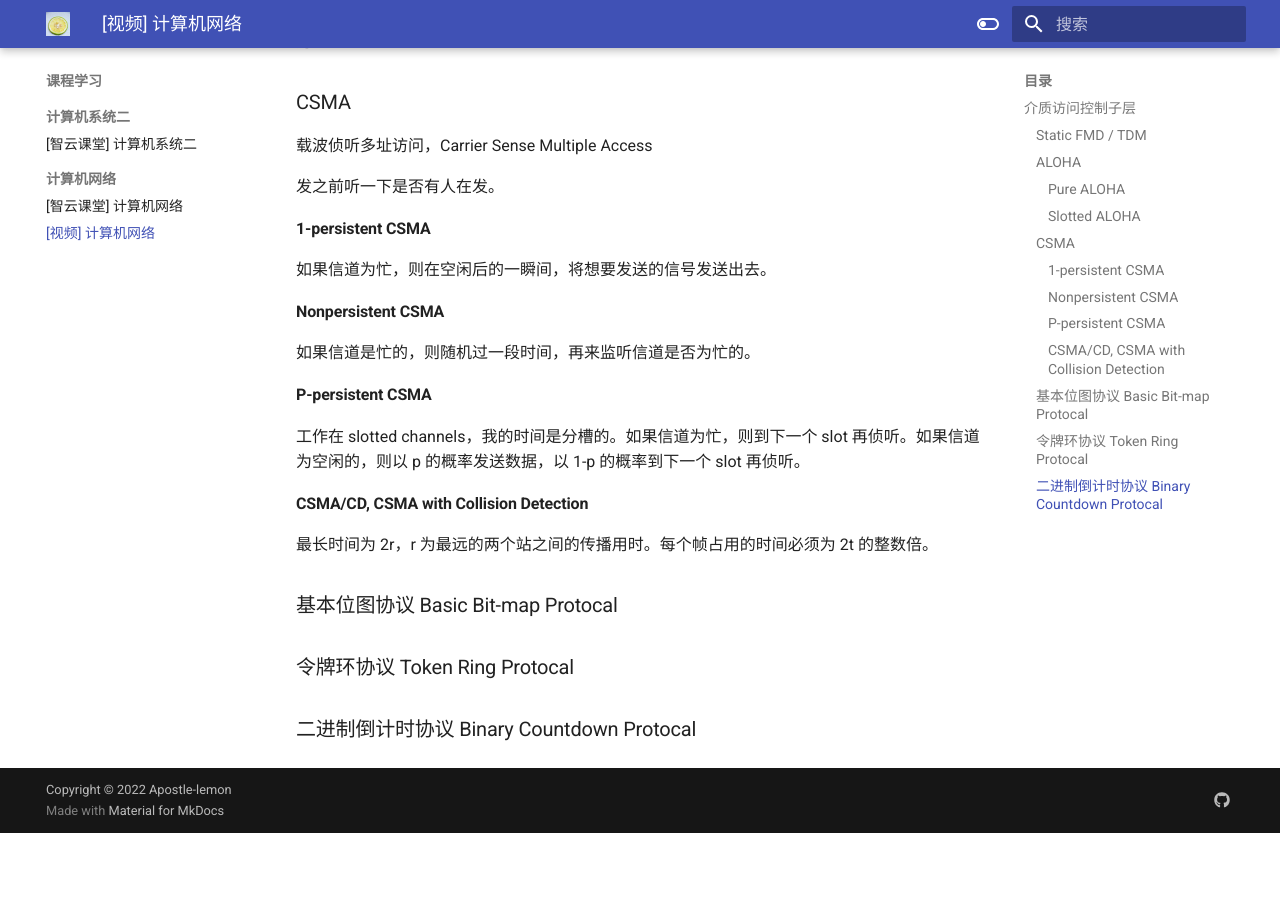
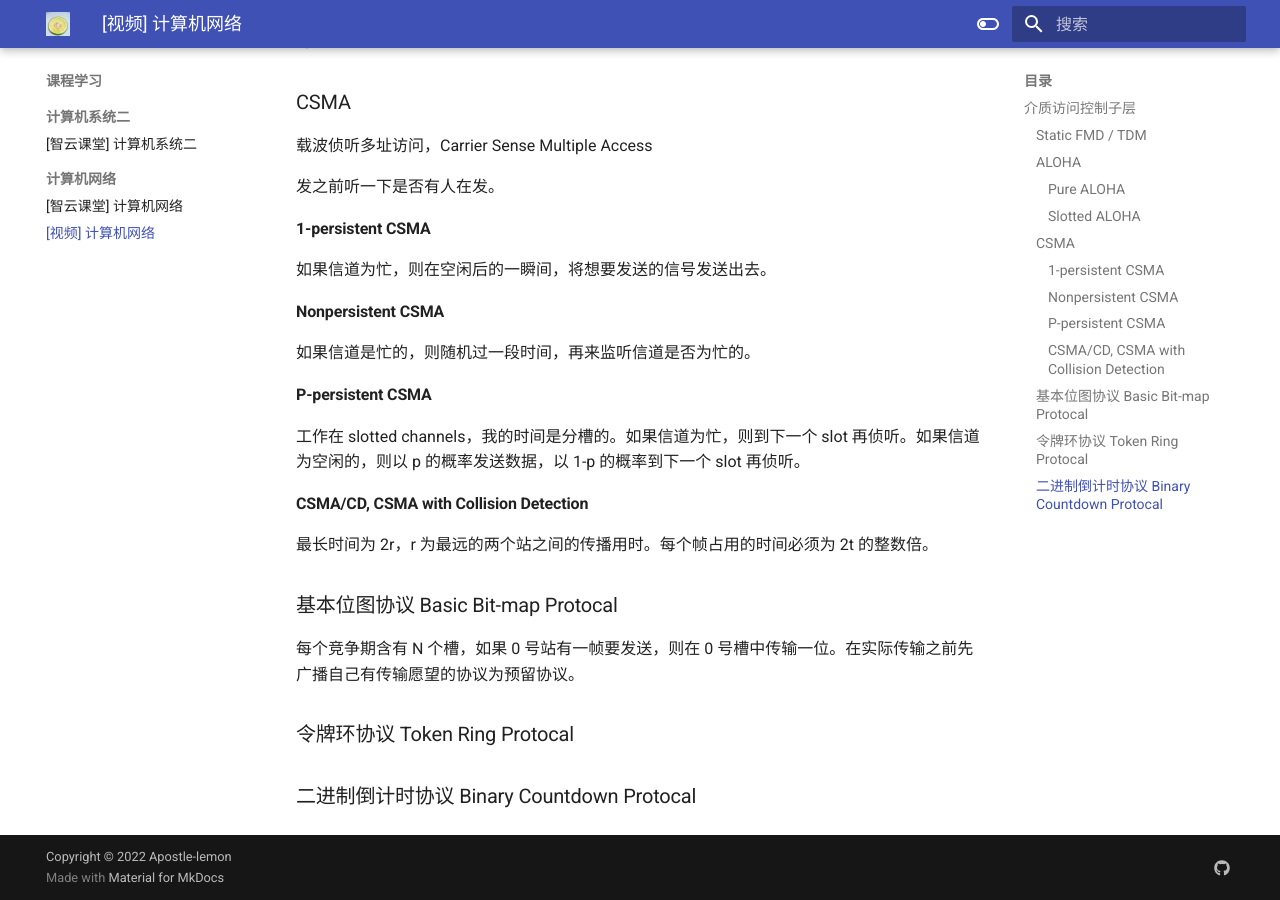
Before and after one commit to Apostle-lemon/Apostle-lemon.github.io, an MkDocs documentation site: the page built from docs/课程学习/计算机网络/【视频】计算机网络.md, in a window 1280 px wide and 900 px high, scrolled down 876 px. Built offline with MkDocs 1.6.1 and Material for MkDocs 9.7.7, drawn with Linux system fonts in a browser that asks for light colours; before the commit the page ends 1709 px from its top, so only the background shows below that.

Commit message:
vault backup: 2022-10-28 09:53:04
Affected files:
docs/课程学习/计算机网络/【视频】计算机网络.md

```diff
--- a/docs/课程学习/计算机网络/【视频】计算机网络.md
+++ b/docs/课程学习/计算机网络/【视频】计算机网络.md
@@ -50,7 +50,7 @@ ALOHA, additive links on-line hawaii area。对没有 hawaii 代表的就是夏
 
 ### 基本位图协议 Basic Bit-map Protocal
 
-
+每个竞争期含有 N 个槽，如果 0 号站有一帧要发送，则在 0 号槽中传输一位。在实际传输之前先广播自己有传输愿望的协议为预留协议。
 
 ### 令牌环协议 Token Ring Protocal
 
```
